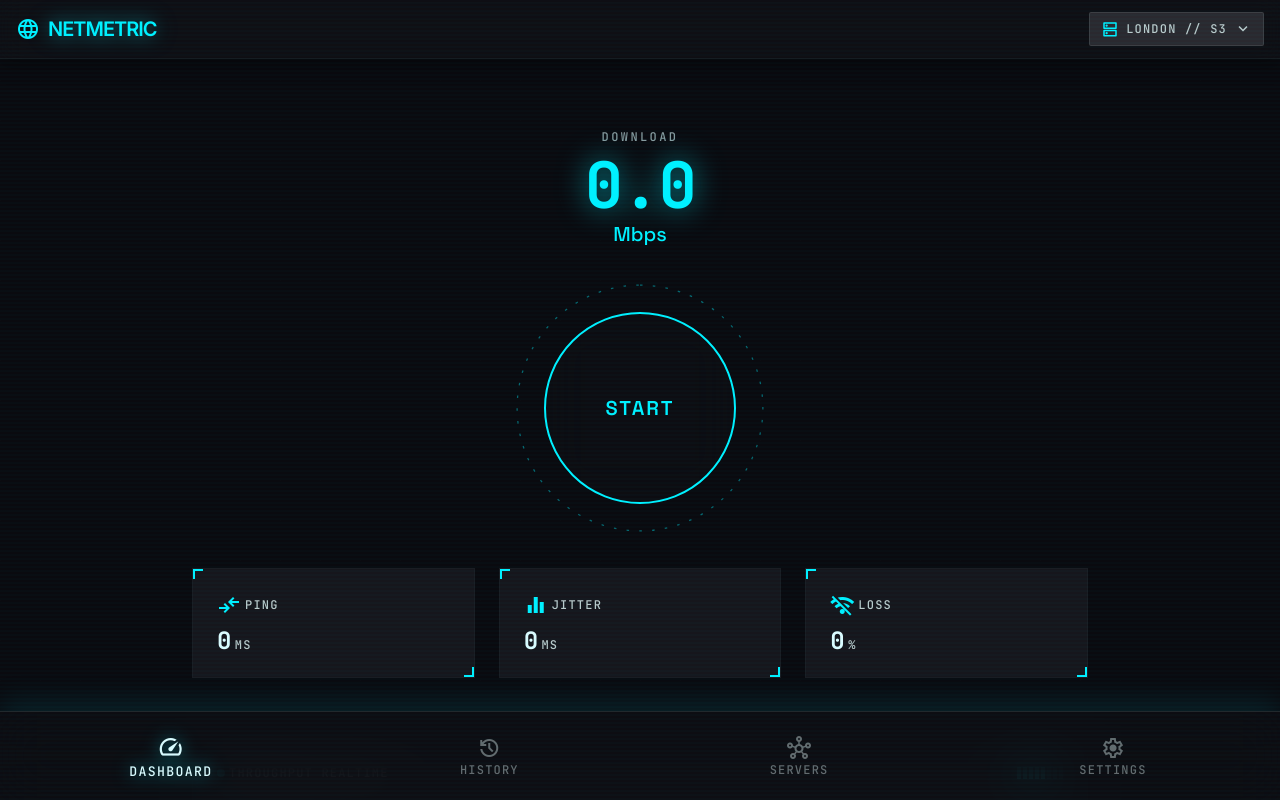
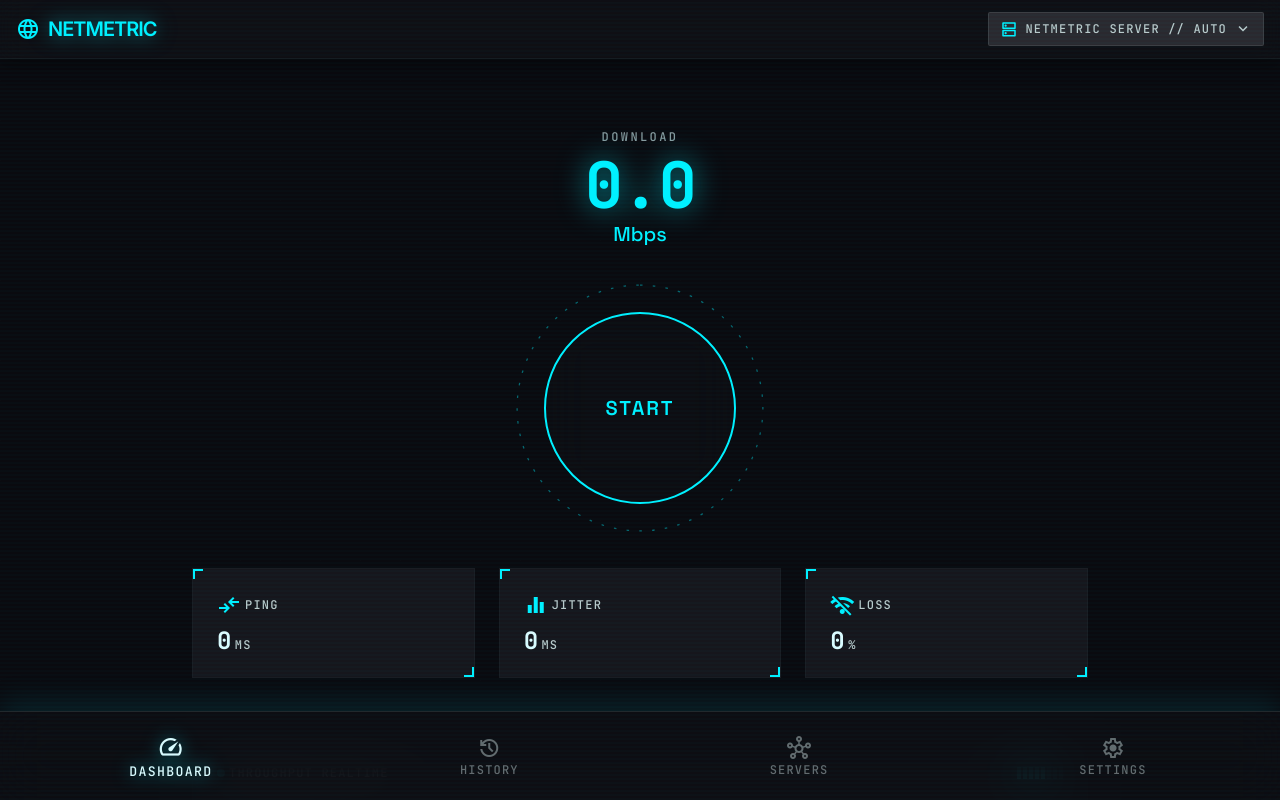
Before and after one commit to DarkKevo/NetMetric, a Next.js app: page / in a window 1280 px wide. Shown: the top 800 px of the page. Built offline with nearby package versions, Linux system fonts and the light colour scheme.

Commit message:
feat: auto-select optimal server via /api/servers with location detection

```diff
--- a/src/components/layout/server-selector.tsx
+++ b/src/components/layout/server-selector.tsx
@@ -1,16 +1,18 @@
 "use client";
 
 import { useState } from "react";
-import { SERVERS } from "@/mocks";
+import { useServerSelect } from "@/hooks/use-server-select";
 
 export function ServerSelector() {
+  const { serverName, location, isLoading, servers, selectedId, selectServer } =
+    useServerSelect();
   const [isOpen, setIsOpen] = useState(false);
-  const [selected, setSelected] = useState(SERVERS[0].value);
 
   return (
     <div className="relative">
       <button
-        onClick={() => setIsOpen(!isOpen)}
+        onClick={() => !isLoading && setIsOpen(!isOpen)}
+        disabled={isLoading}
         className="flex cursor-pointer items-center gap-xs rounded-sm bg-surface-container-high px-base py-xs border border-outline/20 transition-[border-color,opacity,transform] duration-200 ease-out hover:border-primary-container/50 focus-visible:outline-2 focus-visible:outline-offset-2 focus-visible:outline-primary-container disabled:opacity-40 disabled:cursor-not-allowed"
         aria-haspopup="listbox"
         aria-expanded={isOpen}
@@ -19,7 +21,7 @@ export function ServerSelector() {
           dns
         </span>
         <span className="font-mono text-[12px] font-medium uppercase leading-none tracking-widest text-on-surface-variant">
-          {selected}
+          {serverName}
         </span>
         <span
           className={`material-symbols-outlined text-on-surface-variant scale-75 transition-transform duration-200 ease-out ${
@@ -39,24 +41,33 @@ export function ServerSelector() {
           />
           <ul
             role="listbox"
-            className="absolute right-0 top-full z-50 mt-xs w-48 rounded-sm border border-outline-variant/20 bg-surface-container-high p-xs shadow-lg"
+            className="absolute right-0 top-full z-50 mt-xs min-w-56 rounded-sm border border-outline-variant/20 bg-surface-container-high p-xs shadow-lg"
           >
-            {SERVERS.map((server) => (
+            <li className="px-base py-xs border-b border-outline-variant/20 mb-xs">
+              <p className="font-mono text-[10px] uppercase tracking-widest text-on-surface-variant/60">
+                Your location
+              </p>
+              <p className="font-mono text-[12px] font-medium text-on-surface-variant">
+                {location}
+              </p>
+            </li>
+
+            {servers.map((server) => (
               <li key={server.id}>
                 <button
                   role="option"
-                  aria-selected={selected === server.value}
+                  aria-selected={selectedId === server.id}
                   onClick={() => {
-                    setSelected(server.value);
+                    selectServer(server.id);
                     setIsOpen(false);
                   }}
                   className={`flex w-full cursor-pointer items-center gap-xs rounded-sm px-base py-sm font-mono text-[12px] font-medium uppercase leading-none tracking-widest transition-[background-color,opacity,transform] duration-150 ease-out hover:bg-surface-container focus-visible:outline-2 focus-visible:outline-offset-2 focus-visible:outline-primary-container disabled:opacity-40 disabled:cursor-not-allowed ${
-                    selected === server.value
+                    selectedId === server.id
                       ? "text-primary-container"
                       : "text-on-surface-variant"
                   }`}
                 >
-                  {server.label}
+                  {server.name}
                 </button>
               </li>
             ))}
--- /dev/null
+++ b/src/hooks/use-server-select.ts
@@ -0,0 +1,81 @@
+"use client";
+
+import { useEffect, useState } from "react";
+
+interface ServerInfo {
+  id: string;
+  name: string;
+  location: string;
+  country: string;
+  url: string;
+}
+
+interface ServerSelectResult {
+  /** Display name for the selected server */
+  serverName: string;
+  /** Detected location (city, country or "Auto") */
+  location: string;
+  /** Currently loading */
+  isLoading: boolean;
+  /** All available servers */
+  servers: ServerInfo[];
+  /** Selected server ID */
+  selectedId: string;
+  /** Change selected server */
+  selectServer: (id: string) => void;
+}
+
+export function useServerSelect(): ServerSelectResult {
+  const [servers, setServers] = useState<ServerInfo[]>([]);
+  const [location, setLocation] = useState("Detecting...");
+  const [selectedId, setSelectedId] = useState("");
+  const [isLoading, setIsLoading] = useState(true);
+
+  useEffect(() => {
+    let cancelled = false;
+
+    async function fetchServers() {
+      try {
+        const res = await fetch("/api/servers", { cache: "no-store" });
+        const data = await res.json();
+
+        if (cancelled) return;
+
+        const detectedLocation = data.client?.city && data.client?.country
+          ? `${data.client.city}, ${data.client.country}`
+          : "Auto";
+
+        setServers(data.servers);
+        setLocation(detectedLocation);
+        setSelectedId(data.servers[0]?.id || "default");
+        setIsLoading(false);
+      } catch {
+        if (cancelled) return;
+        // Fallback: show generic info
+        setLocation("Auto");
+        setServers([{ id: "default", name: "NetMetric Server", location: "Auto", country: "Unknown", url: "" }]);
+        setSelectedId("default");
+        setIsLoading(false);
+      }
+    }
+
+    fetchServers();
+    return () => { cancelled = true; };
+  }, []);
+
+  const selected = servers.find((s) => s.id === selectedId);
+  const serverName = isLoading
+    ? "Detecting..."
+    : selected
+      ? `${selected.name} // ${selected.location || selected.country}`
+      : "NetMetric Server";
+
+  return {
+    serverName,
+    location,
+    isLoading,
+    servers,
+    selectedId,
+    selectServer: setSelectedId,
+  };
+}
```
